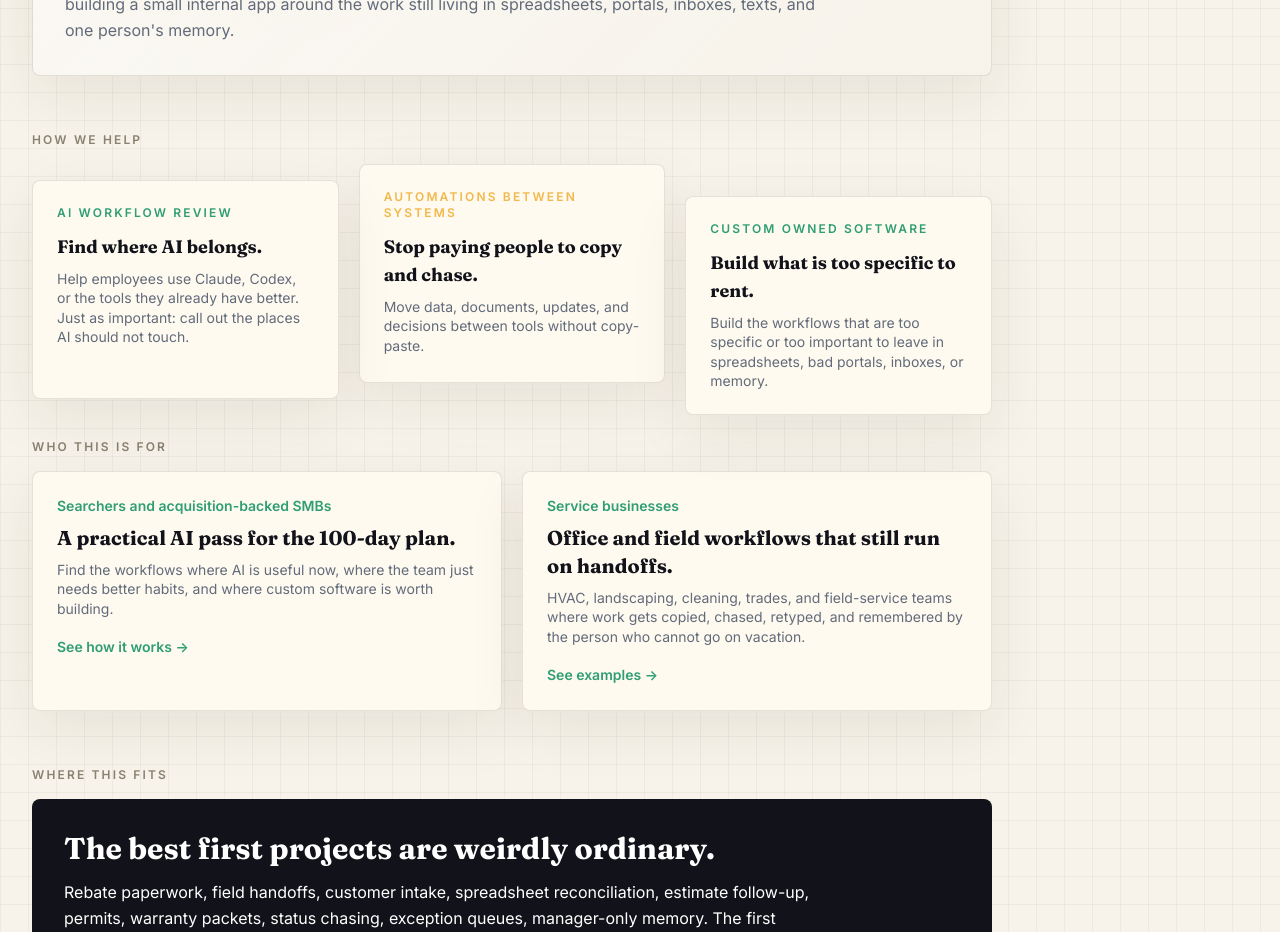
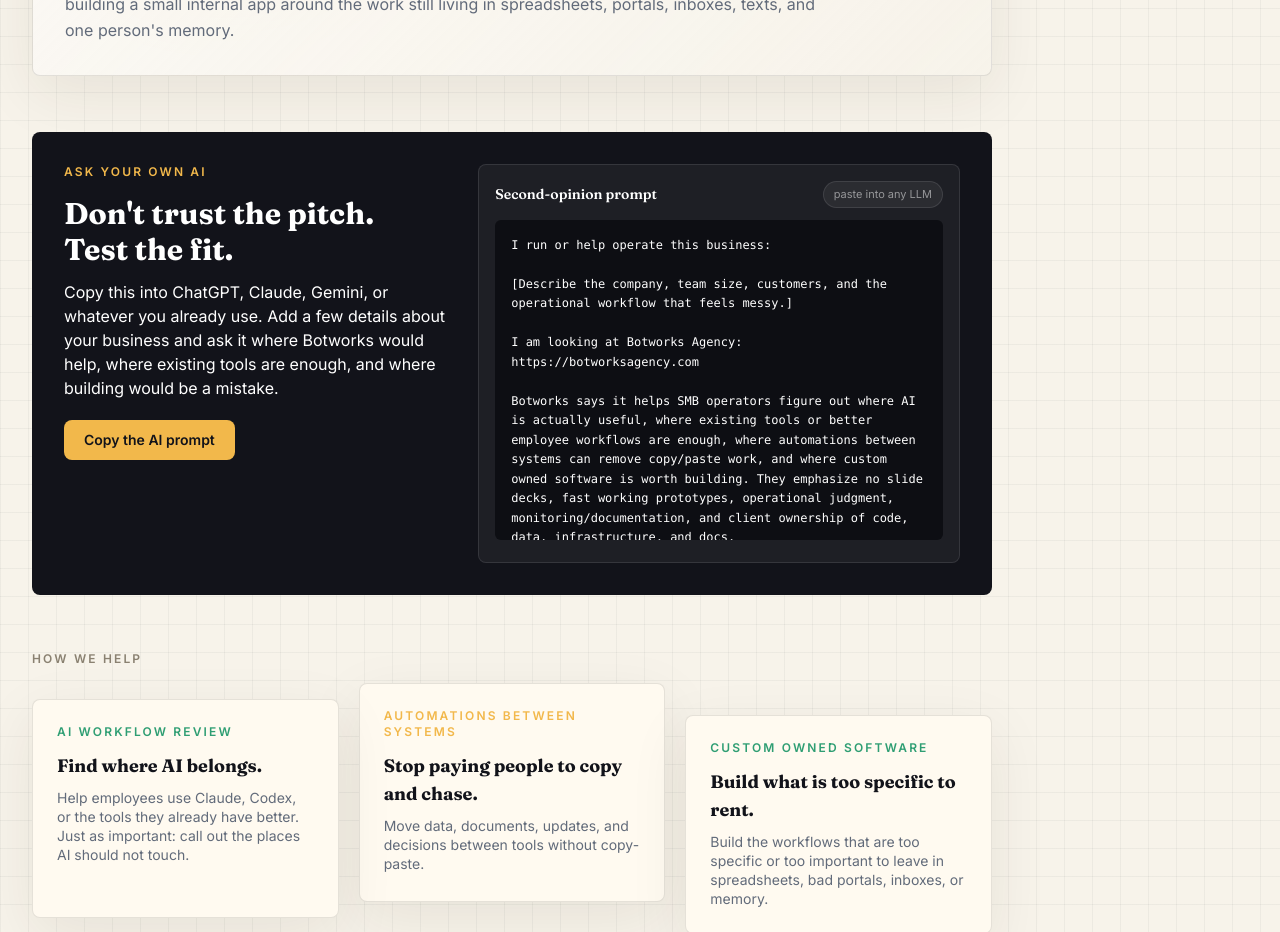
Before and after one commit to thebotcandoit/thebotcandoit.com, a Next.js app: page / in a window 1280 px wide. Shown: the part 1000-1932 px from the top of the page. Built offline with nearby package versions, Linux system fonts and the light colour scheme.

Commit message:
Add AI second-opinion prompt

```diff
--- a/pages/index.js
+++ b/pages/index.js
@@ -1,7 +1,74 @@
 import Head from 'next/head'
 import Link from 'next/link'
+import { useState } from 'react'
 import Nav from '../components/Nav'
 import Footer from '../components/Footer'
+
+const aiSecondOpinionPrompt = `I run or help operate this business:
+
+[Describe the company, team size, customers, and the operational workflow that feels messy.]
+
+I am looking at Botworks Agency: https://botworksagency.com
+
+Botworks says it helps SMB operators figure out where AI is actually useful, where existing tools or better employee workflows are enough, where automations between systems can remove copy/paste work, and where custom owned software is worth building. They emphasize no slide decks, fast working prototypes, operational judgment, monitoring/documentation, and client ownership of code, data, infrastructure, and docs.
+
+Please act as an operator-advisor, not a vendor. Based on my business context:
+
+1. What are the 3-5 workflows Botworks should inspect first?
+2. For each one, is the likely answer existing AI tools, automation between systems, custom software, or "do not build yet"?
+3. What questions should I ask Botworks on a first call?
+4. What would make this a bad fit?
+5. If we did one small first project, what should it be and why?`
+
+function AskAiSection() {
+  const [copied, setCopied] = useState(false)
+
+  async function copyPrompt() {
+    try {
+      await navigator.clipboard.writeText(aiSecondOpinionPrompt)
+      setCopied(true)
+      window.setTimeout(() => setCopied(false), 2200)
+    } catch {
+      setCopied(false)
+    }
+  }
+
+  return (
+    <section className="px-6 sm:px-8 pb-14 max-w-[20rem] sm:max-w-5xl">
+      <div className="grid min-w-0 overflow-hidden grid-cols-1 lg:grid-cols-[0.9fr_1.1fr] gap-5 rounded-lg bg-[#12131a] p-6 md:p-8 text-white">
+        <div className="min-w-0">
+          <div>
+            <p className="text-xs font-semibold text-[#f2b84b] uppercase tracking-[0.18em] mb-4">Ask your own AI</p>
+            <h2 className="font-display text-2xl sm:text-3xl leading-tight font-bold text-white mb-3">
+              Don&apos;t trust the pitch. <span className="block">Test the fit.</span>
+            </h2>
+            <p className="text-sm sm:text-base text-white/62 leading-relaxed mb-5">
+              Copy this into ChatGPT, Claude, Gemini, or whatever you already use. Add a few details about your business and ask it where Botworks would help, where existing tools are enough, and where building would be a mistake.
+            </p>
+            <button
+              type="button"
+              onClick={copyPrompt}
+              className="rounded-lg bg-[#f2b84b] px-5 py-2.5 text-sm font-semibold text-[#12131a] transition-colors hover:bg-white"
+            >
+              {copied ? 'Prompt copied' : 'Copy the AI prompt'}
+            </button>
+          </div>
+        </div>
+        <div className="min-w-0 rounded-lg border border-white/10 bg-white/[0.05] p-4">
+          <div className="mb-3 flex items-center justify-between gap-3">
+            <p className="font-display text-sm font-semibold text-white">Second-opinion prompt</p>
+            <span className="rounded-full border border-white/10 bg-white/[0.06] px-2.5 py-1 text-[11px] text-white/50">paste into any LLM</span>
+          </div>
+          <textarea
+            readOnly
+            value={aiSecondOpinionPrompt}
+            className="h-80 w-full resize-none rounded-md border-0 bg-[#0d0e13] p-4 font-mono text-xs leading-relaxed text-white/58 outline-none"
+          />
+        </div>
+      </div>
+    </section>
+  )
+}
 
 function WorkflowWorkbench() {
   const steps = [
@@ -124,6 +191,8 @@
               </div>
             </div>
           </section>
+
+          <AskAiSection />
 
           {/* CAPABILITY STRIP */}
           <section className="px-6 sm:px-8 pb-14 max-w-5xl">
```
